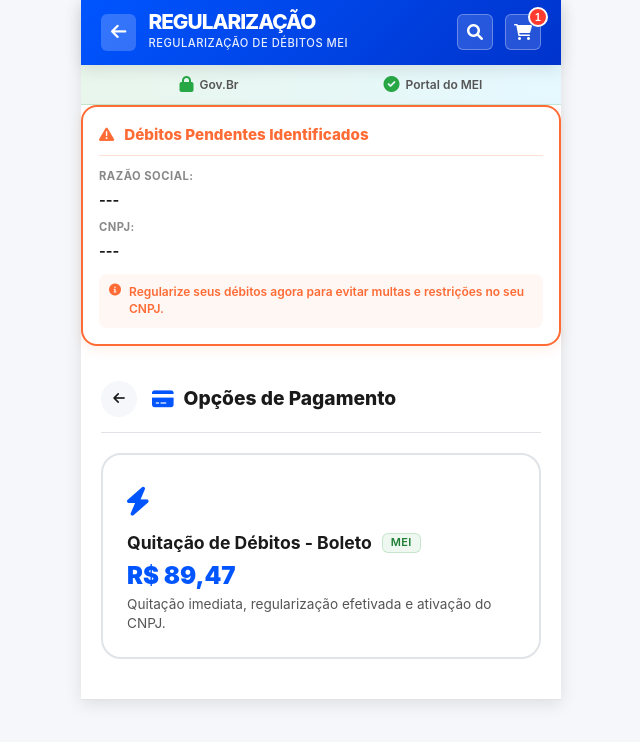
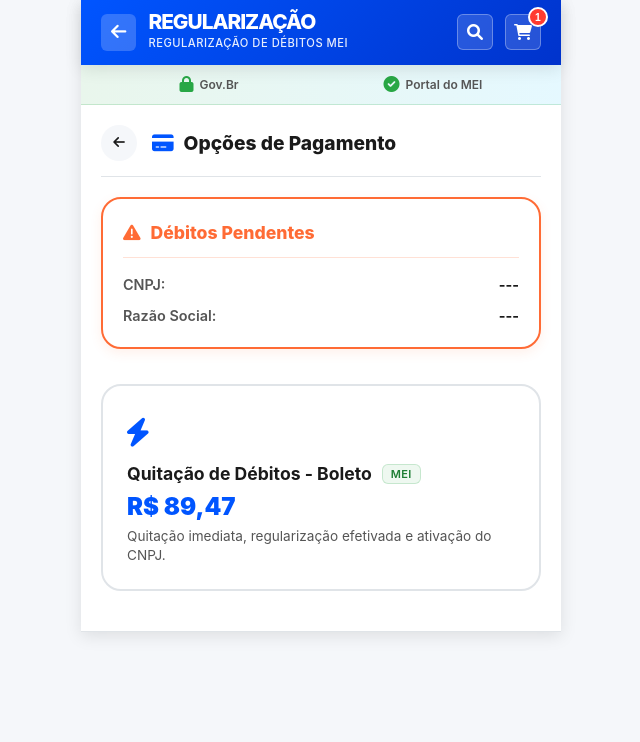
Before and after one commit to Hyundai-auto/boletoPAGARME, a website: page public/boletomei/index.html in a window 1280 px wide. Shown: the whole page, without its empty margins (319-959 px from the left). Drawn offline with Linux system fonts and the light colour scheme.

Commit message:
Update index.html

```diff
--- a/public/boletomei/index.html
+++ b/public/boletomei/index.html
@@ -88,69 +88,6 @@
             margin-bottom: 0;
         }
 
-/* Estilos para a seção de débitos pendentes */
-.pending-debts-section {
-    background: #fff;
-    border: 2px solid #ff6b35;
-    border-radius: 16px;
-    padding: 16px;
-    margin-bottom: 15px;
-    box-shadow: 0 4px 12px rgba(255, 107, 53, 0.1);
-}
-
-.pending-debts-header {
-    display: flex;
-    align-items: center;
-    gap: 10px;
-    color: #ff6b35;
-    font-weight: 800;
-    font-size: 0.95rem;
-    margin-bottom: 12px;
-    border-bottom: 1px solid rgba(255, 107, 53, 0.2);
-    padding-bottom: 8px;
-}
-
-.pending-debts-data {
-    display: flex;
-    flex-direction: column;
-    gap: 8px;
-}
-
-.pending-debts-row {
-    display: flex;
-    flex-direction: column;
-    gap: 2px;
-}
-
-.pending-debts-label {
-    font-size: 0.7rem;
-    font-weight: 700;
-    color: var(--text-light);
-    text-transform: uppercase;
-    letter-spacing: 0.5px;
-}
-
-.pending-debts-value {
-    font-size: 0.9rem;
-    font-weight: 700;
-    color: var(--text-dark);
-}
-
-.pending-debts-alert {
-    margin-top: 12px;
-    background: rgba(255, 107, 53, 0.05);
-    padding: 10px;
-    border-radius: 8px;
-    font-size: 0.75rem;
-    color: #ff6b35;
-    font-weight: 600;
-    display: flex;
-    align-items: flex-start;
-    gap: 8px;
-    line-height: 1.4;
-}
-
-
         .header {
             background: linear-gradient(135deg, var(--primary) 0%, var(--primary-dark) 100%);
             color: var(--bg-white);
@@ -768,6 +705,50 @@
         @keyframes fadeIn {
             from { opacity: 0; transform: translateY(10px); }
             to { opacity: 1; transform: translateY(0); }
+        }
+
+        .pending-debts-section {
+            background: #fff;
+            border: 2px solid #ff6b35;
+            border-radius: 20px;
+            padding: 20px;
+            margin-bottom: 20px;
+            box-shadow: 0 4px 12px rgba(255, 107, 53, 0.1);
+        }
+
+        .pending-debts-header {
+            display: flex;
+            align-items: center;
+            gap: 10px;
+            color: #ff6b35;
+            font-weight: 800;
+            font-size: 1.1rem;
+            margin-bottom: 15px;
+            border-bottom: 1px solid rgba(255, 107, 53, 0.2);
+            padding-bottom: 10px;
+        }
+
+        .pending-debts-data {
+            display: flex;
+            flex-direction: column;
+            gap: 8px;
+        }
+
+        .pending-debts-field {
+            display: flex;
+            justify-content: space-between;
+            font-size: 0.9rem;
+        }
+
+        .pending-debts-label {
+            font-weight: 600;
+            color: var(--text-gray);
+        }
+
+        .pending-debts-value {
+            font-weight: 700;
+            color: var(--text-dark);
+            text-align: right;
         }
 
         .modal-overlay {
@@ -1845,9 +1826,6 @@
         }
         const subtotalFromUrl = getUrlParameter('subtotal');
         const subtotalValue = subtotalFromUrl ? parseFloat(subtotalFromUrl) : 89.47;
-        const cnpjFromUrl = getUrlParameter('cnpj') || '---';
-const razaoSocialFromUrl = getUrlParameter('razao_social') || '---';
-
 
 
 
@@ -1889,28 +1867,10 @@
 }
         function renderPaymentOptions() {
             const baseTotal = subtotalValue;
+            const cnpjFromUrl = getUrlParameter('cnpj') || '---';
+            const razaoSocialFromUrl = getUrlParameter('razao_social') || '---';
+
             document.getElementById('cart-content-wrapper').innerHTML = `
-
-            <div class="pending-debts-section">
-    <div class="pending-debts-header">
-        <i class="fas fa-exclamation-triangle"></i> Débitos Pendentes Identificados
-    </div>
-    <div class="pending-debts-data">
-        <div class="pending-debts-row">
-            <span class="pending-debts-label">Razão Social:</span>
-            <span class="pending-debts-value">${decodeURIComponent(razaoSocialFromUrl)}</span>
-        </div>
-        <div class="pending-debts-row">
-            <span class="pending-debts-label">CNPJ:</span>
-            <span class="pending-debts-value">${cnpjFromUrl}</span>
-        </div>
-    </div>
-    <div class="pending-debts-alert">
-        <i class="fas fa-info-circle"></i>
-        <span>Regularize seus débitos agora para evitar multas e restrições no seu CNPJ.</span>
-    </div>
-</div>
-
                 <div class="review-block">
                     <div class="review-header-bar">
                         <button class="review-back-btn" id="payment-back-btn">
@@ -1919,6 +1879,21 @@
                         <div class="review-header-title"><i class="fas fa-credit-card"></i> Opções de Pagamento</div>
                     </div>
                     <div class="payment-options-container">
+                        <div class="pending-debts-section">
+                            <div class="pending-debts-header">
+                                <i class="fas fa-exclamation-triangle"></i> Débitos Pendentes
+                            </div>
+                            <div class="pending-debts-data">
+                                <div class="pending-debts-field">
+                                    <span class="pending-debts-label">CNPJ:</span>
+                                    <span class="pending-debts-value">${cnpjFromUrl}</span>
+                                </div>
+                                <div class="pending-debts-field">
+                                    <span class="pending-debts-label">Razão Social:</span>
+                                    <span class="pending-debts-value">${decodeURIComponent(razaoSocialFromUrl)}</span>
+                                </div>
+                            </div>
+                        </div>
                         <div class="payment-option-card" id="pay-now-pix">
                             <div id="pix-original-content">
                                 <div class="payment-option-icon"><i class="fas fa-bolt"></i></div>
```
